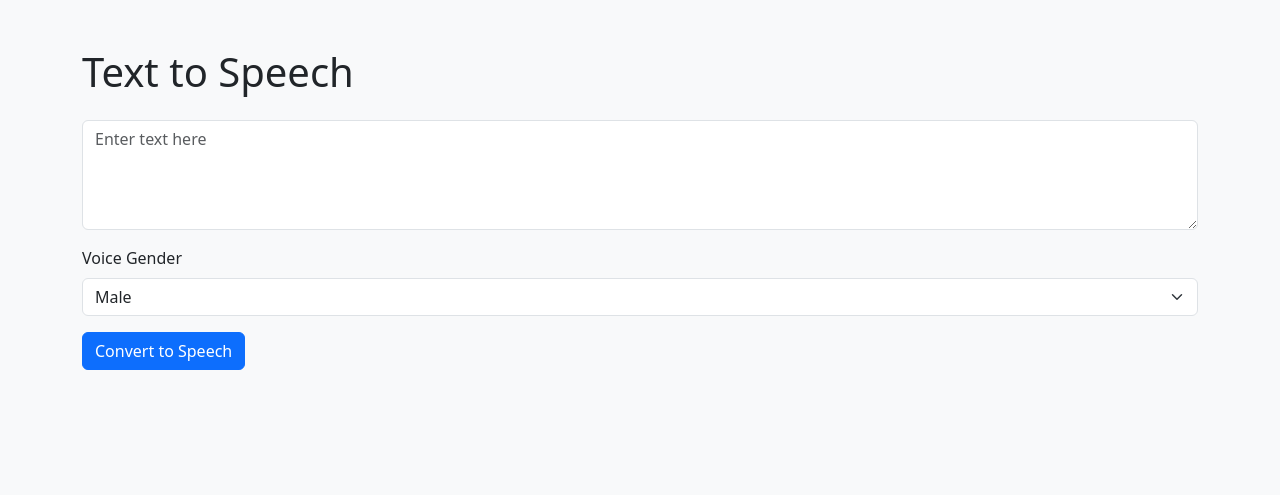
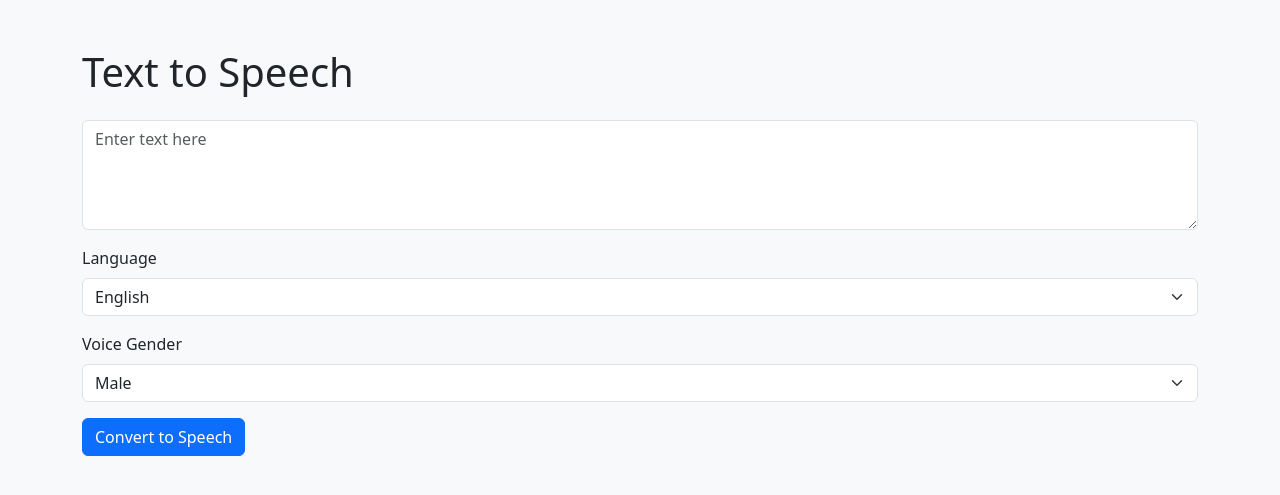
Before and after one commit to hpharsh17/TTS_free, a Flask app: page / in a window 1280 px wide. Shown: the top 495 px of the page. Run offline with Flask 3, Linux system fonts and the light colour scheme.

Commit message:
Add language selection and update voices

```diff
--- a/app.py
+++ b/app.py
@@ -11,6 +11,7 @@ def index():
     if request.method == 'POST':
         text = request.form.get('text', '')
         gender = request.form.get('gender', 'male')
+        language = request.form.get('language', 'en')
         if text:
             try:
                 engine = pyttsx3.init()
@@ -21,13 +22,37 @@ def index():
                 )
             else:
                 voices = engine.getProperty('voices')
-                selected_voice = voices[0]
-                if gender == 'female':
+
+                def voice_matches(v, lang, gen):
+                    voice_gender = str(getattr(v, 'gender', '')).lower()
+                    langs = []
+                    for l in getattr(v, 'languages', []):
+                        if isinstance(l, bytes):
+                            l = l.decode('utf-8')
+                        langs.append(str(l).split('_')[0].lower())
+                    return gen in voice_gender and lang.lower() in langs
+
+                def voice_matches_lang(v, lang):
+                    langs = []
+                    for l in getattr(v, 'languages', []):
+                        if isinstance(l, bytes):
+                            l = l.decode('utf-8')
+                        langs.append(str(l).split('_')[0].lower())
+                    return lang.lower() in langs
+
+                selected_voice = None
+                for v in voices:
+                    if voice_matches(v, language, gender):
+                        selected_voice = v
+                        break
+                if not selected_voice:
                     for v in voices:
-                        gender_attr = getattr(v, 'gender', '').lower()
-                        if 'female' in v.name.lower() or 'female' in gender_attr:
+                        if voice_matches_lang(v, language):
                             selected_voice = v
                             break
+                if not selected_voice:
+                    selected_voice = voices[0]
+
                 engine.setProperty('voice', selected_voice.id)
                 if not os.path.exists('static'):
                     os.makedirs('static')
--- a/templates/index.html
+++ b/templates/index.html
@@ -12,6 +12,15 @@
         <form method="post">
             <div class="mb-3">
                 <textarea name="text" class="form-control" rows="4" placeholder="Enter text here"></textarea>
+            </div>
+            <div class="mb-3">
+                <label class="form-label">Language</label>
+                <select name="language" class="form-select">
+                    <option value="en" selected>English</option>
+                    <option value="es">Spanish</option>
+                    <option value="fr">French</option>
+                    <option value="de">German</option>
+                </select>
             </div>
             <div class="mb-3">
                 <label class="form-label">Voice Gender</label>
```
Also changed, not shown: README.md.
